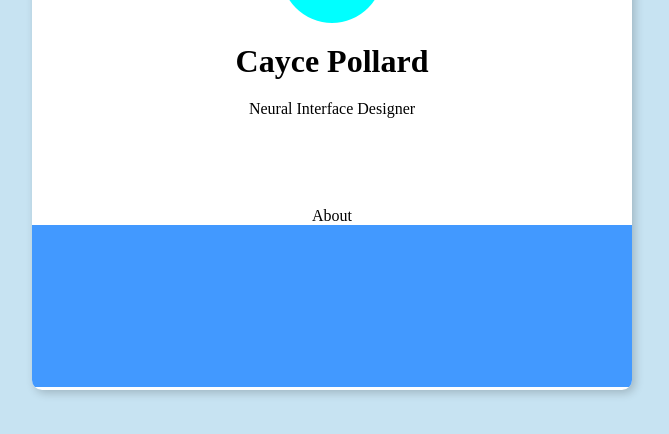
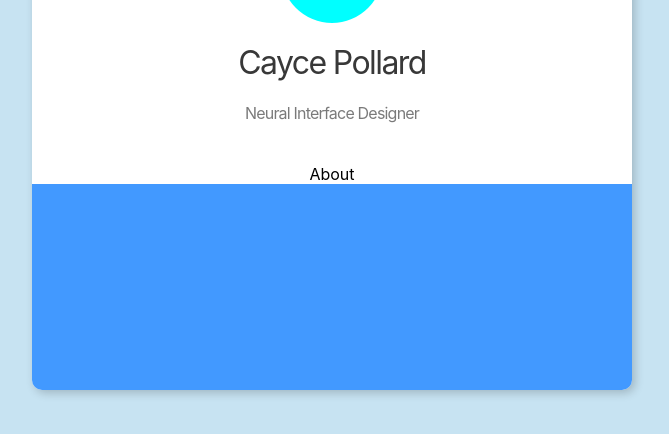
Before and after one commit to shootle48/Front_end, a plain HTML site: page Figma/index.html in a window 1280 px wide. Shown: the part 232-666 px from the top of the page, without its empty margins (308-977 px from the left). Drawn offline with Linux system fonts and the light colour scheme.

Commit message:
ีupdate css

```diff
--- a/Figma/index.html
+++ b/Figma/index.html
@@ -12,9 +12,11 @@
         <div class="img">
             <img src="https://8614b9d4b51242cf.demo.carrd.co/assets/images/image01.jpg?v=40c6bc31">
         </div>
-        <div class="header-name">
-            <h1>Cayce Pollard</h1>
-            <p>Neural Interface Designer</p>
+        <div class="text">
+            <div class="header-name">
+                <h1>Cayce Pollard</h1>
+                <p>Neural Interface Designer</p>
+            </div>
         </div>
         <div class="about">
             <p>About</p>
--- a/Figma/style.css
+++ b/Figma/style.css
@@ -28,16 +28,38 @@
 .img img{
     width: 100%;
 }
+.text{
+    margin-bottom: -3rem;
+}
 .header-name h1,p{
     display: flex;
     justify-content: center;
+    font-family: 'Inter', sans-serif;
     align-items: center;
     background-color: white;
     padding-top: 20px;
+}
+.header-name h1{
+    color: #383838;
+    font-family: 'Inter', sans-serif;
+    letter-spacing: -0.1rem;
+    width: 100%;
+    font-size: 2em;
+    line-height: 1.25;
+    font-weight: 400;
+}
+.header-name p{
+    color: rgba(0,0,0,0.522);
+    font-family: 'Inter', sans-serif;
+    letter-spacing: -0.05rem;
+    width: 100%;
+    font-size: 1em;
+    line-height: 1.25;
+    font-weight: 400;
 }
 .about{
     margin-top: 4.3rem;
     background-color: #4299FF;
     width: 600px;
-    height: 200px;
+    height: 250px;
 }
```
Also changed, not shown: structure_web/1.png (added).
